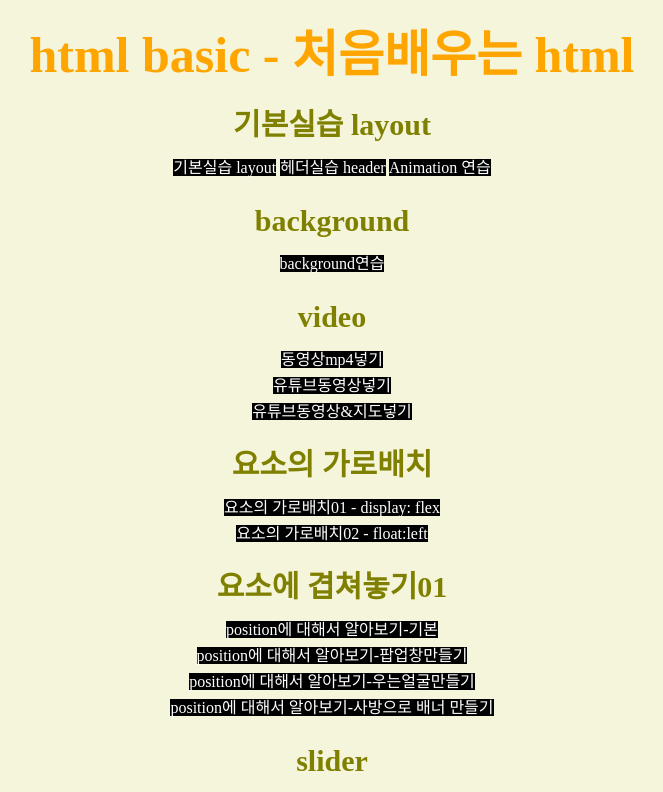
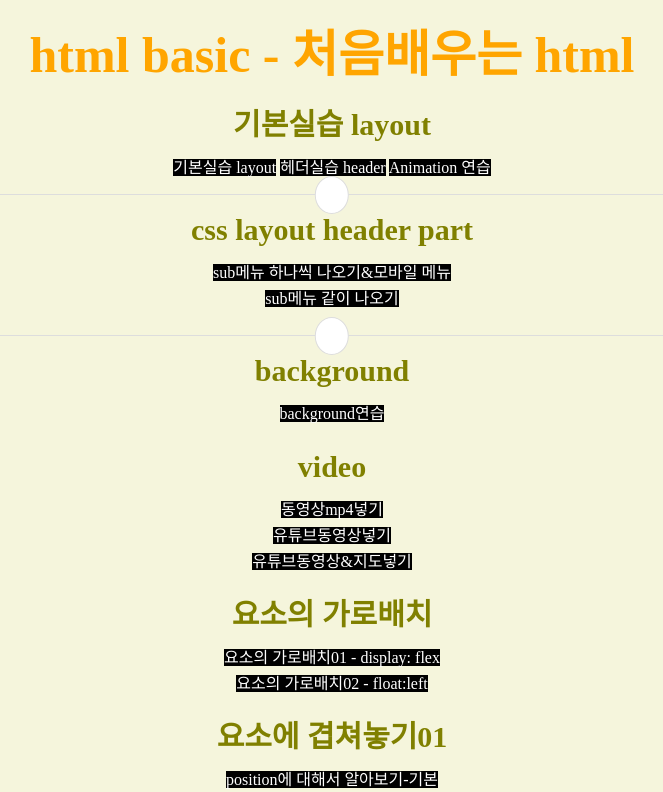
Before and after one commit to jinjin121/project_230523, a plain HTML site: page index.html in a window 1280 px wide. Shown: the top 792 px of the page, without its empty margins (308-971 px from the left). Drawn offline with Linux system fonts and the light colour scheme; a web font is replaced by a local one.

Commit message:
Add files via upload

```diff
--- a/index.html
+++ b/index.html
@@ -8,6 +8,30 @@
     <title>html basic</title>
     <link rel="stylesheet" href="./css/common.css">
     <link rel="stylesheet" href="./css/main00.css">
+    <link rel="stylesheet" href="./css/font.css">
+    <style>
+        hr {
+            position: relative;
+            border: none;
+            border-top: 1px solid #ddd;
+            overflow: visible;
+        }
+
+        hr::before {
+            content: "\ea10";
+            font-family: xeicon;
+            position: absolute;
+            top: 50%;
+            left: 50%;
+            transform: translate(-50%, -50%);
+
+            padding: 10px;
+            color: #ddd;
+            border: 1px solid #ddd;
+            border-radius: 50%;
+            background: #fff;
+        }
+    </style>
 </head>
 
 <body>
@@ -20,6 +44,19 @@
             <a href="./doc/slick_mainAnimation01.html" target="_blank">Animation 연습</a>
         </li>
     </ul>
+
+    <hr>
+
+    <h2>css layout header part</h2>
+    <ul>
+        <li><a href="./doc/header02.html" target="_blank">sub메뉴 하나씩 나오기&모바일 메뉴</a></li>
+        <li><a href="./doc/header03.html" target="_blank">sub메뉴 같이 나오기</a></li>
+        <li><a href="./doc/header04.html" target="_blank"></a></li>
+    </ul>
+
+    <hr>
+
+
     <h2>background</h2>
     <ul>
         <li><a href="./doc/background.html" target="_blank">background연습</a></li>
@@ -49,7 +86,6 @@
             <a href="./doc/mainVisual.html" target="_blank">메인 비주얼 반응형 슬라이드</a>
         </li>
     </ul>
-
     <h2>slider-content</h2>
     <ul>
         <li>
@@ -62,6 +98,13 @@
         <li><a href="./doc/pseudo-element01.html" target="_blank">가상요소</a></li>
     </ul>
 
+    <h2>Tab menu 01-display: none, block으로 공간을 제어한다.</h2>
+    <ul>
+        <li>
+            <a href="./doc/tab01.html" target="_blank">display: none, block / tab menu</a>
+        </li>
+    </ul>
+
 
 </body>
 
```
